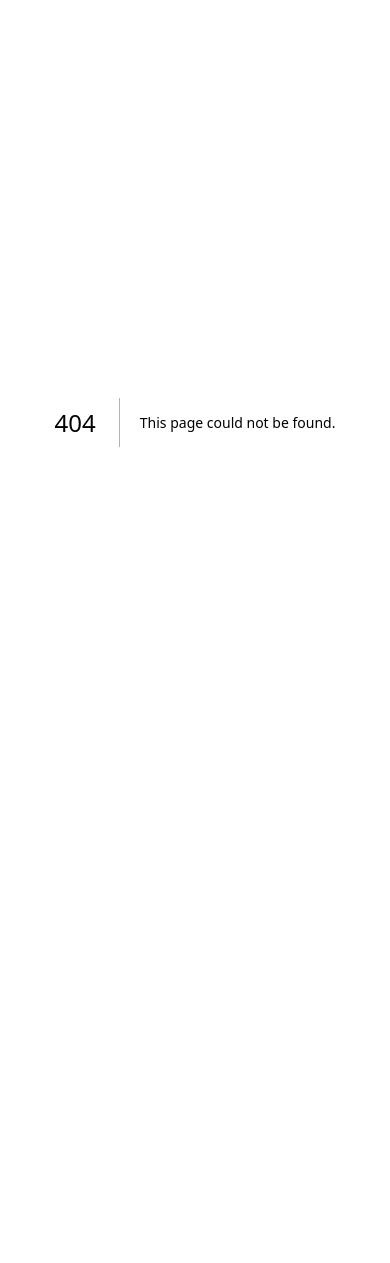
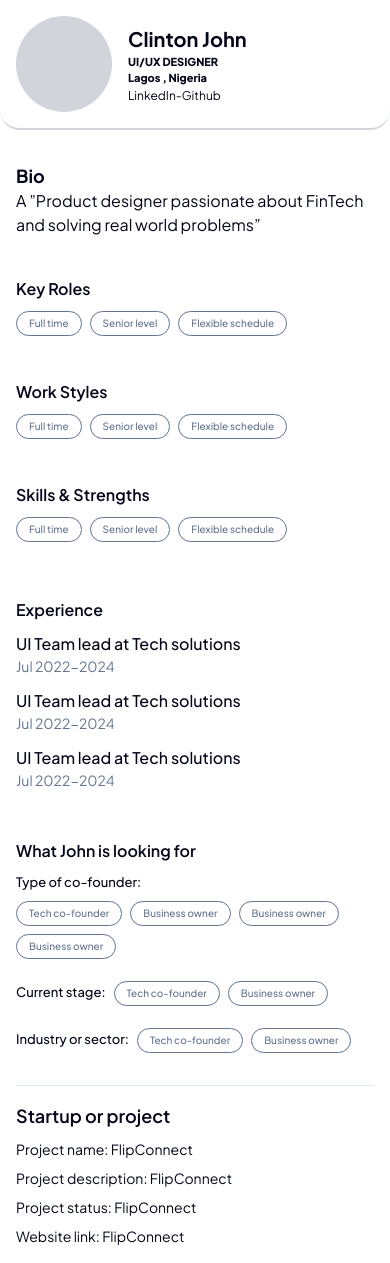
Before and after one commit to Virograf-main/Virofund, a Next.js app: page /profile in a window 390 px wide. Before the commit this address had no page. Before the commit the page ends 844 px from the top, so only its background shows below. Built offline with nearby package versions, Linux system fonts and the light colour scheme.

Commit message:
style: adjusted mobile style

```diff
--- /dev/null
+++ b/src/app/(dashboad)/profile/page.tsx
@@ -0,0 +1,12 @@
+import Profile from '@/components/pages/profile'
+import React from 'react'
+
+const page = () => {
+  return (
+    <div>
+        <Profile />
+    </div>
+  )
+}
+
+export default page
--- a/src/components/molecules/profile/basic-info/index.tsx
+++ b/src/components/molecules/profile/basic-info/index.tsx
@@ -19,12 +19,12 @@ const BasicInfo = ({props}: {props: BasicInfoProps}) => {
         <SmallPfp props={{
             image: props.image,
             alt: props.alt
-        }} className='w-52 h-52 sm:w-24 sm:h-24' />
+        }} className='md:w-52 md:h-52 w-24 h-24' />
         <div>
-            <p className='font-bold text-[30px]'>{props.name}</p>
-            <p className='font-extrabold text-[16px]'>{props.role}</p>
-            <p className='font-extrabold text-[16px]'>{props.location?.state} {props.location?.country ? `, ${props.location?.country}`  : ''}</p>
-            <p className='text-[18px]'>{props.socials}</p>
+            <p className='font-bold md:text-[30px] text-[20px]'>{props.name}</p>
+            <p className='font-extrabold md:text-[16px] text-[11px]'>{props.role}</p>
+            <p className='font-extrabold md:text-[16px] text-[11px]'>{props.location?.state} {props.location?.country ? `, ${props.location?.country}`  : ''}</p>
+            <p className='md:text-[18px] text-[12px]'>{props.socials}</p>
         </div>
     </div>
   )
--- a/src/components/molecules/profile/subcard/index.tsx
+++ b/src/components/molecules/profile/subcard/index.tsx
@@ -3,7 +3,7 @@ import React, { ReactNode } from 'react'
 
 const Subcard = ({text, children, className=""}: {text: string, children: ReactNode, className?: string}) => {
   return (
-    <div className='border border-input rounded-[8px] p-[16px] flex-1'>
+    <div className='md:border border-input rounded-[8px] md:p-[16px] py-[16px] flex-1'>
         <KeyValue label={{value: text, className: className}} >{children} </KeyValue>
     </div>
   )
--- a/src/components/pages/profile/index.tsx
+++ b/src/components/pages/profile/index.tsx
@@ -70,7 +70,7 @@ const Projects = [
 
 const Profile = () => {
   return (
-    <div className='bg-background rounded-[20px]  space-y-4'>
+    <div className='bg-background md:rounded-[20px]  space-y-4'>
       <BasicInfo props={{
         name: 'Clinton John',
         role: 'UI/UX DESIGNER',
@@ -84,16 +84,16 @@ const Profile = () => {
       <div className='p-4 space-y-4'>
         <KeyValue label={{
           value: 'Bio',
-          className: 'font-bold text-[24px] '
+          className: 'font-bold md:text-[24px] text-[18px]'
         }}>
           <p>A ”Product designer passionate about FinTech and solving real world problems”</p>
         </KeyValue>
 
-        <div className='flex gap-3 w-full py-2'>
+        <div className='md:flex gap-3 w-full py-2 space-y-3'>
           {details.map((detail, idx) => (
-            <div key={idx}>
+            <div key={idx} className=''>
               <Subcard text={`${detail.title}`} className='text-[16px] font-semibold '>
-                <div key={idx} className='flex gap-2 pt-[10px]'>
+                <div key={idx} className='flex flex-wrap gap-2 w-full max-w-full pt-[10px]'>
                   {detail.subdetails.map((subdetail, idx) => (
                     <Pills key={idx} text={`${subdetail}`} />
                   ))}
@@ -104,7 +104,7 @@ const Profile = () => {
         </div>
 
         <Subcard text='Experience' className='text-[16px] font-semibold '>
-          <div className='flex justify-between pt-[10px]'>
+          <div className='md:flex justify-between pt-[10px] space-y-3'>
             {Experience.map((ex, idx) => (
               <div key={idx}>
               <KeyValue label={{ value: ex.title, className: 'font-[500] text-[16px]' }}>
@@ -116,12 +116,12 @@ const Profile = () => {
         </Subcard>
 
         <Subcard text='What John is looking for'  className='text-[16px] font-semibold '>
-          <div className='flex justify-between'>
+          <div className='md:flex justify-between gap-2 space-y-3'>
             {Needs.map((need, idx) => (
               <div key={idx} className='flex flex-wrap items-center gap-2 pt-[10px]'>
                 <p className='text-[13px] font-[500]'>{need.title}:</p>
                 <div>
-                <div className='flex gap-1'>
+                <div className='flex flex-wrap gap-2 w-full max-w-full'>
                   {need.details.map((detail, idx) => (
                       <Pills key={idx} text={detail} />
                   ))}
@@ -134,7 +134,7 @@ const Profile = () => {
 
         <hr />
 
-        <KeyValue label={{ value: 'Startup or project', className: 'font-semibold text-[18px] ' }} className='p-4'>
+        <KeyValue label={{ value: 'Startup or project', className: 'font-semibold text-[18px] ' }} className='md:p-4'>
           <div className='pt-[10px] space-y-2'>
             {Projects.map((project, idx) => (
               <div key={idx} className='text-[14px]'> {project.key}: {project.value} </div>
```
